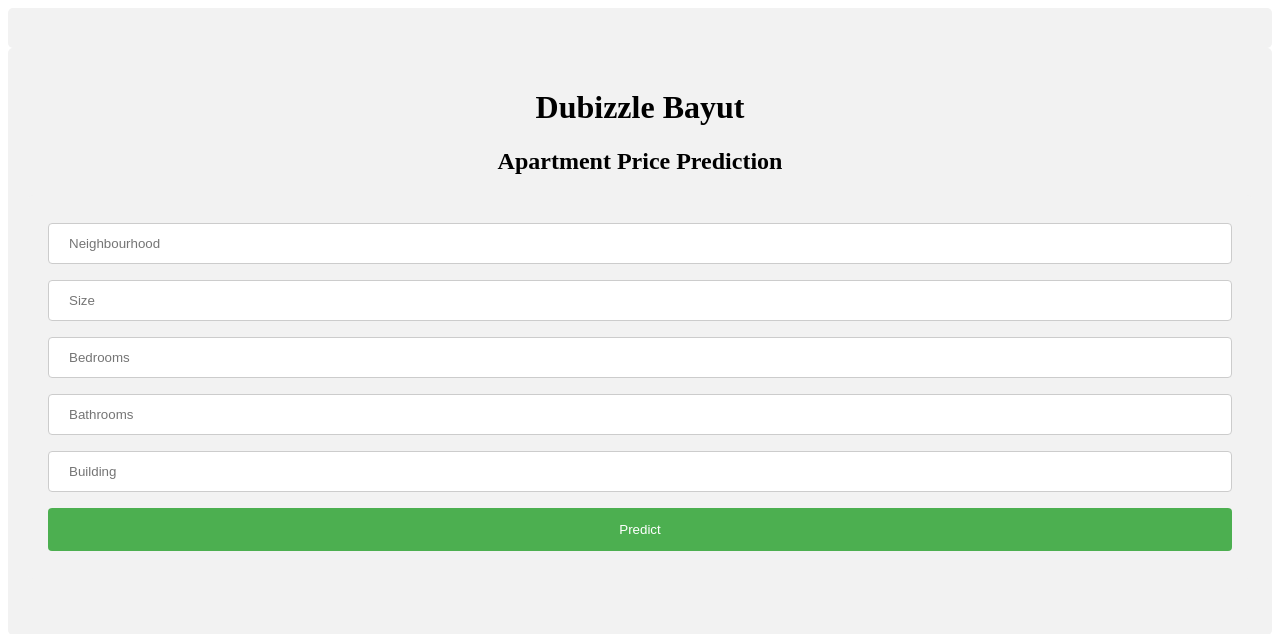
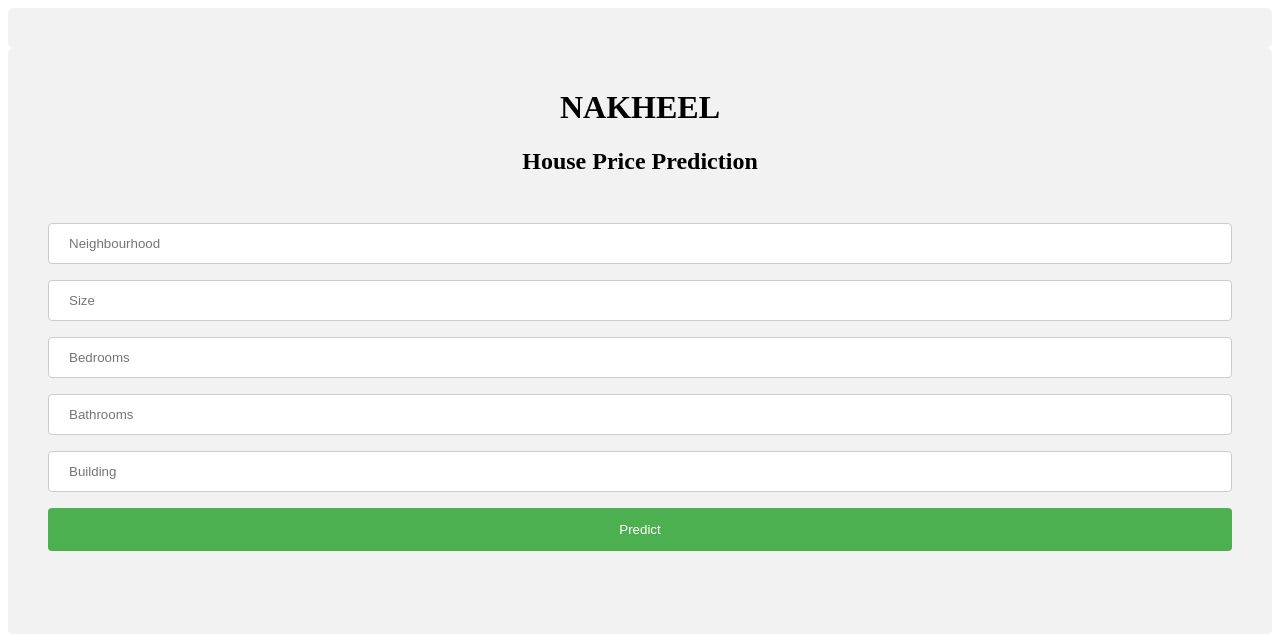
Before and after one commit to RitishaJaiswal2sep/n-house-price-prediction, a Flask app: page / in a window 1280 px wide. Shown: the top 634 px of the page. Run offline with Flask 2, Linux system fonts and the light colour scheme; parts of the project's set-up code (start-up, migrations or seed data) failed here and were passed over.

Commit message:
Update index.html

```diff
--- a/templates/index.html
+++ b/templates/index.html
@@ -69,8 +69,8 @@
   <body>
     <div class="nav"></div>
     <div class="login" class="main">
-      <h1>Dubizzle Bayut</h1>
-      <h2>Apartment Price Prediction</h2>
+      <h1>NAKHEEL</h1>
+      <h2>House Price Prediction</h2>
 
       <!-- Main Input For Receiving Query to our ML -->
       <div style="text-align: center">
```
